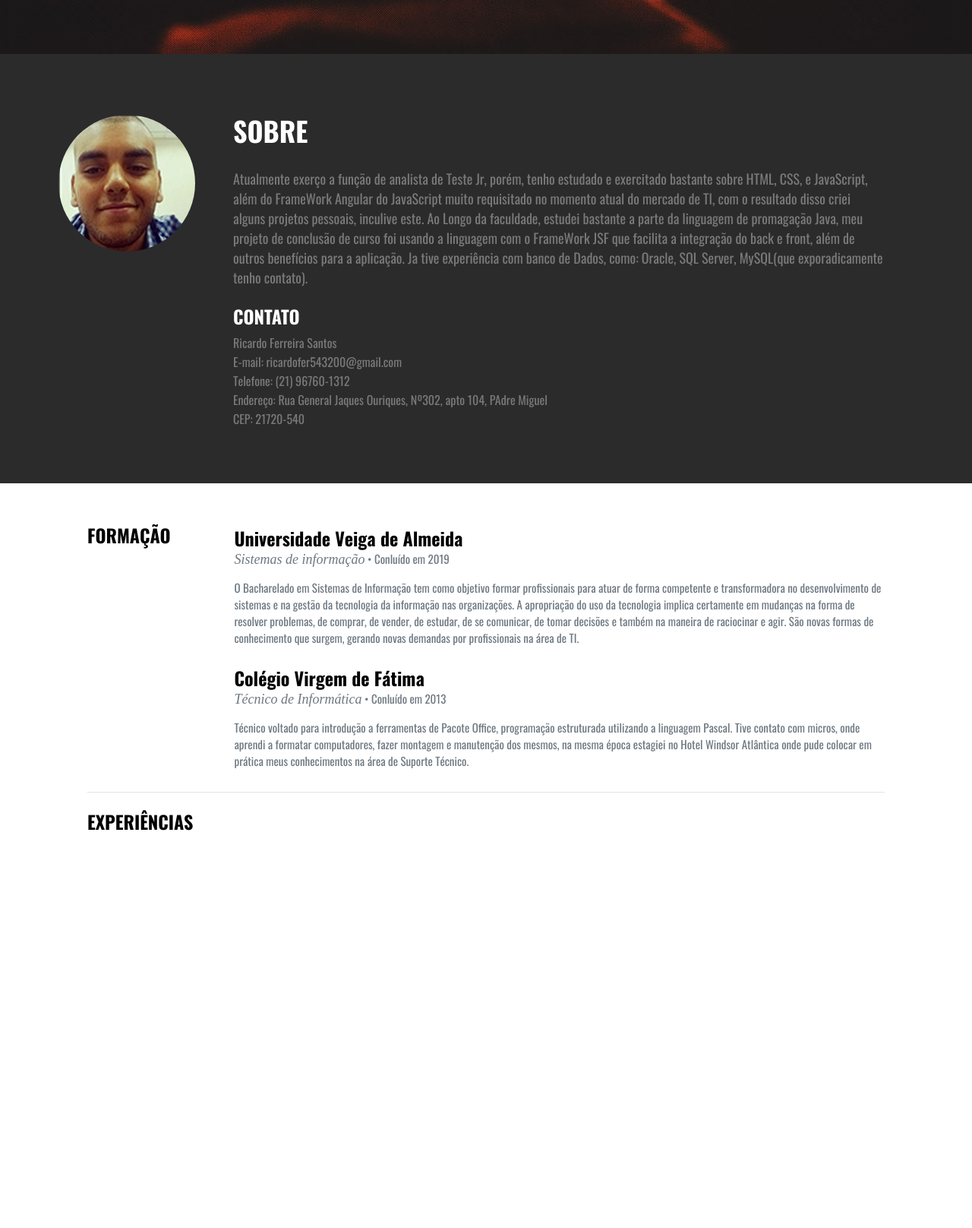
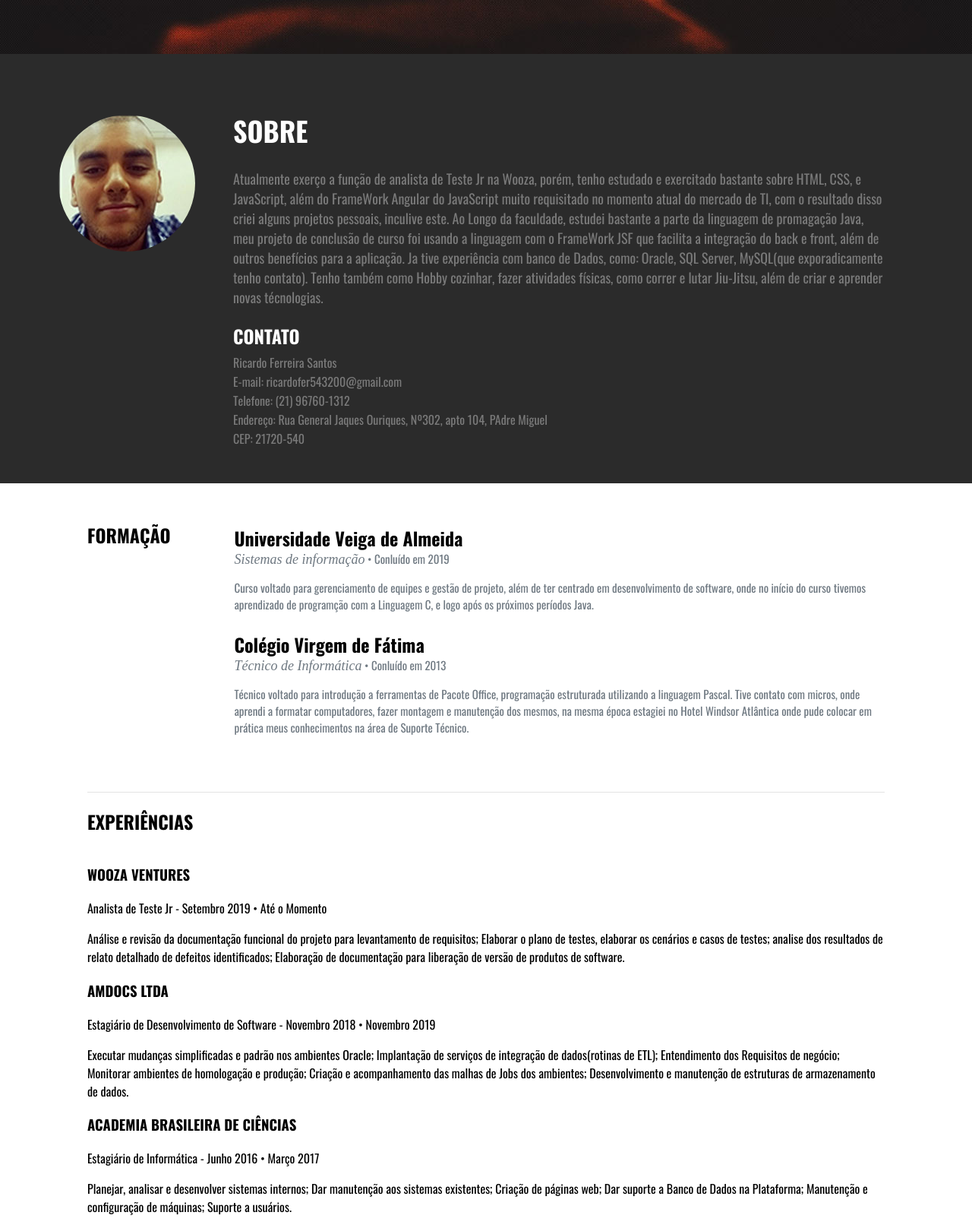
Before and after one commit to RicardoSantos00/meu-cv, a plain HTML site: page index.html in a window 1280 px wide. Shown: the part 929-2545 px from the top of the page at 76% size. Before the commit the page ends 2048 px from the top, so only its background shows below. Drawn offline with Linux system fonts and the light colour scheme.

Commit message:
concluindo a parte de exp do site

```diff
--- a/css/main.css
+++ b/css/main.css
@@ -113,7 +113,7 @@ h6 {
 
 .resumo .container .fluid .social {
     padding-top: 30px;
-    margin-left: 250px;
+    margin-left: 170px;
 }
 
 .resumo .container .fluid .social .rede {
--- a/index.html
+++ b/index.html
@@ -42,8 +42,8 @@
 
                 <header class="left cabecalho">
                     <h1>Eu sou Ricardo Santos</h1>
-                    <p>Sou um profissional da área de TI graduado em Sistemas de Informação, venho aprimorando habilidades para área de Desenvolvimento Web(Front-end), criando e treinando identidades visuais impressionantes e eficazes para empresas de todos
-                        os tamanhos ao redor do mundo. Vamos começar a rolar e aprender mais sobre mim.
+                    <p>Tenho 23 anos, sou um profissional da área de TI graduado em Sistemas de Informação, venho aprimorando habilidades para área de Desenvolvimento Web(Front-end), criando e treinando identidades visuais impressionantes e eficazes para
+                        empresas de todos os tamanhos ao redor do mundo. Vamos começar a rolar e aprender mais sobre mim.
                     </p>
                 </header>
 
@@ -60,10 +60,11 @@
                             <img class="icone" src="./img/linkedin.png" />
                         </a>
                     </div>
-                    <!-- <div class="rede gmail">
-                        <a href=""
-                        <img class="icone" src="./img/plus.png" />
-                    </div>-->
+                    <div class="rede gmail">
+                        <a href="https://bitbucket.org/dashboard/repositories">
+                            <img class="icone" src="./img/bitbuckt.PNG" />
+                        </a>
+                    </div>
                     <div class="rede yt">
                         <a href="https://www.instagram.com/dontspendmymoney/">
                             <img class="icone" src="./img/instagram.png" />
@@ -86,11 +87,11 @@
                 <div class="sobre right">
                     <h1 class="titulo">Sobre</h1>
                     <span class="sub-titulo">
-                        Atualmente exerço a função de analista de Teste Jr, porém, tenho estudado e exercitado bastante sobre HTML, CSS, e JavaScript,
+                        Atualmente exerço a função de analista de Teste Jr na Wooza, porém, tenho estudado e exercitado bastante sobre HTML, CSS, e JavaScript,
                         além do FrameWork Angular do JavaScript muito requisitado no momento atual do mercado de TI, com o resultado disso criei alguns projetos pessoais, inculive este.
                         Ao Longo da faculdade, estudei bastante a parte da linguagem de promagação Java, meu projeto de conclusão
                         de curso foi usando a linguagem com o FrameWork JSF que facilita a integração do back e front, além de outros benefícios para a aplicação.
-                        Ja tive experiência com banco de Dados, como: Oracle, SQL Server, MySQL(que exporadicamente tenho contato).
+                        Ja tive experiência com banco de Dados, como: Oracle, SQL Server, MySQL(que exporadicamente tenho contato). Tenho também como Hobby cozinhar, fazer atividades físicas, como correr e  lutar Jiu-Jitsu, além de criar e aprender novas técnologias.
                     </span>
                 </div>
 
@@ -121,13 +122,11 @@
                         <h3>Universidade Veiga de Almeida</h3>
                         <span class="info">Sistemas de informação</span> <span>• Conluído em 2019</span>
                         <p>
-                            O Bacharelado em Sistemas de Informação tem como objetivo formar profissionais para atuar de forma competente e transformadora no desenvolvimento de sistemas e na gestão da tecnologia da informação nas organizações. A apropriação do uso da tecnologia
-                            implica certamente em mudanças na forma de resolver problemas, de comprar, de vender, de estudar, de se comunicar, de tomar decisões e também na maneira de raciocinar e agir. São novas formas de conhecimento que surgem, gerando
-                            novas demandas por profissionais na área de TI.
+                            Curso voltado para gerenciamento de equipes e gestão de projeto, além de ter centrado em desenvolvimento de software, onde no início do curso tivemos aprendizado de programção com a Linguagem C, e logo após os próximos períodos Java.
                         </p>
 
                         <h3>Colégio Virgem de Fátima</h3>
-                        <span class="info">Técnico de Informática</span> <span>• Conluído em 2013</span>
+                        <span class="info">Técnico de Informática</span> <span>•    Conluído em 2013</span>
                         <p>
                             Técnico voltado para introdução a ferramentas de Pacote Office, programação estruturada utilizando a linguagem Pascal. Tive contato com micros, onde aprendi a formatar computadores, fazer montagem e manutenção dos mesmos, na mesma época estagiei no Hotel
                             Windsor Atlântica onde pude colocar em prática meus conhecimentos na área de Suporte Técnico.
@@ -146,6 +145,29 @@
                         <h2>Experiências</h2>
                     </div>
 
+                    <div class="desc-exp right">
+                        <h3>Wooza Ventures</h3>
+                        <span class="info">Analista de Teste Jr</span> <span>- Setembro 2019 • Até o Momento</span>
+                        <p>
+                            Análise e revisão da documentação funcional do projeto para levantamento de requisitos; Elaborar o plano de testes, elaborar os cenários e casos de testes; analise dos resultados de relato detalhado de defeitos identificados; Elaboração de documentação
+                            para liberação de versão de produtos de software.
+                        </p>
+
+                        <h3>Amdocs LTDA</h3>
+                        <span class="info">Estagiário de Desenvolvimento de Software</span> <span>- Novembro 2018 • Novembro 2019</span>
+                        <p>
+                            Executar mudanças simplificadas e padrão nos ambientes Oracle; Implantação de serviços de integração de dados(rotinas de ETL); Entendimento dos Requisitos de negócio; Monitorar ambientes de homologação e produção; Criação e acompanhamento das malhas de
+                            Jobs dos ambientes; Desenvolvimento e manutenção de estruturas de armazenamento de dados.
+                        </p>
+
+                        <h3>Academia Brasileira de Ciências</h3>
+                        <span class="info">Estagiário de Informática</span> <span>- Junho 2016 • Março 2017</span>
+                        <p>
+                            Planejar, analisar e desenvolver sistemas internos; Dar manutenção aos sistemas existentes; Criação de páginas web; Dar suporte a Banco de Dados na Plataforma; Manutenção e configuração de máquinas; Suporte a usuários.
+                        </p>
+
+                    </div>
+
                 </div>
             </div>
         </div>
```
Also changed, not shown: img/bitbuckt.PNG (added), img/linkedin.png.
